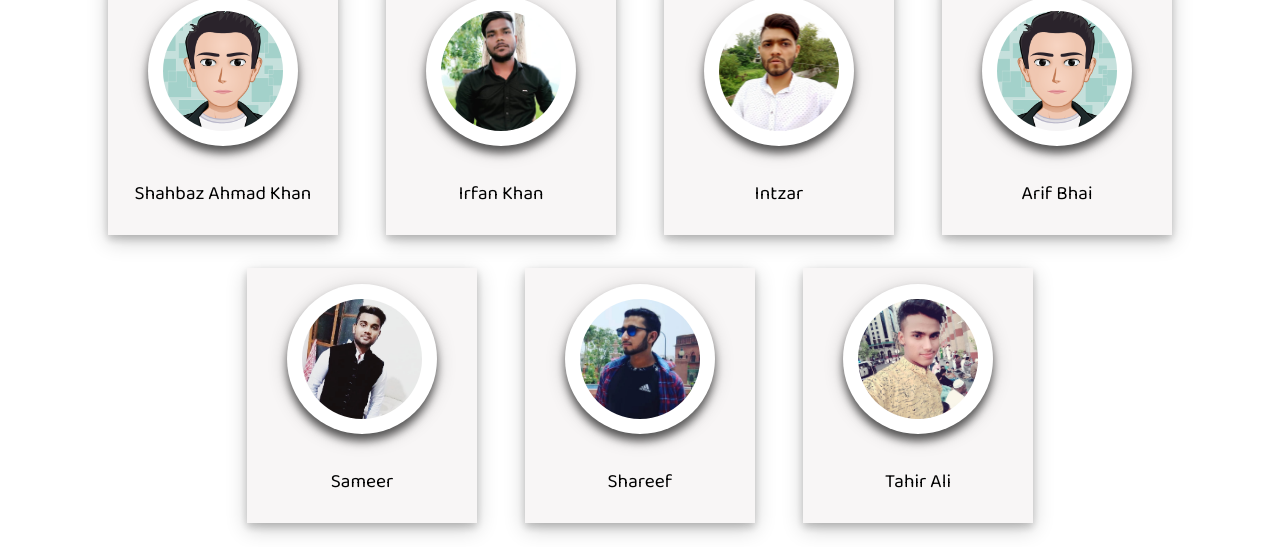
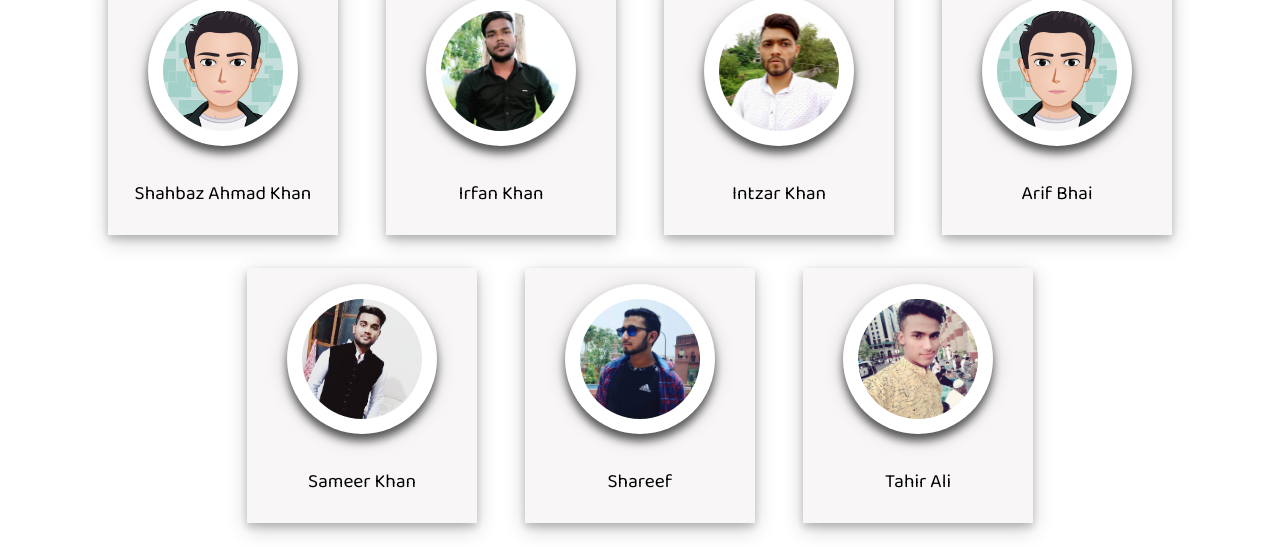
Before and after one commit to osamahannan/cricket-app, a React (Create React App) app: page /team in a window 1280 px wide. Shown: the part 1252-1799 px from the top of the page. Built offline with nearby package versions, Linux system fonts and the light colour scheme.

Commit message:
updated names for profile

```diff
--- a/src/Components/Players.js
+++ b/src/Components/Players.js
@@ -52,7 +52,7 @@ export const Players = [
     },
     {
         id: 11,
-        name: "Intzar",
+        name: "Intzar Khan",
         url: "Assets/Profile pics/Intzar.svg"
     },
     {
@@ -62,7 +62,7 @@ export const Players = [
     },
     {
         id: 13,
-        name: "Sameer",
+        name: "Sameer Khan",
         url: "Assets/Profile pics/sameer.svg"
     },
     {
```
